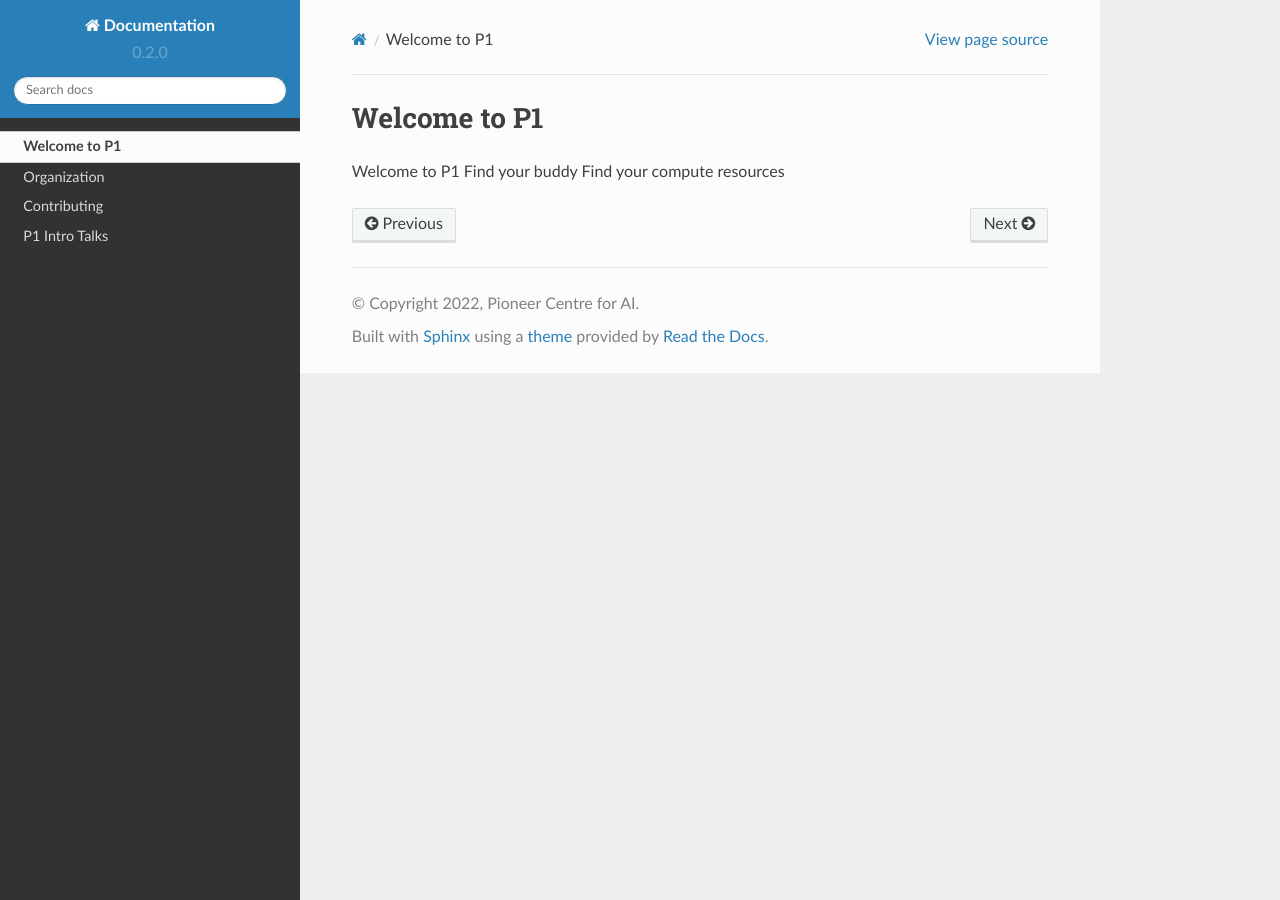
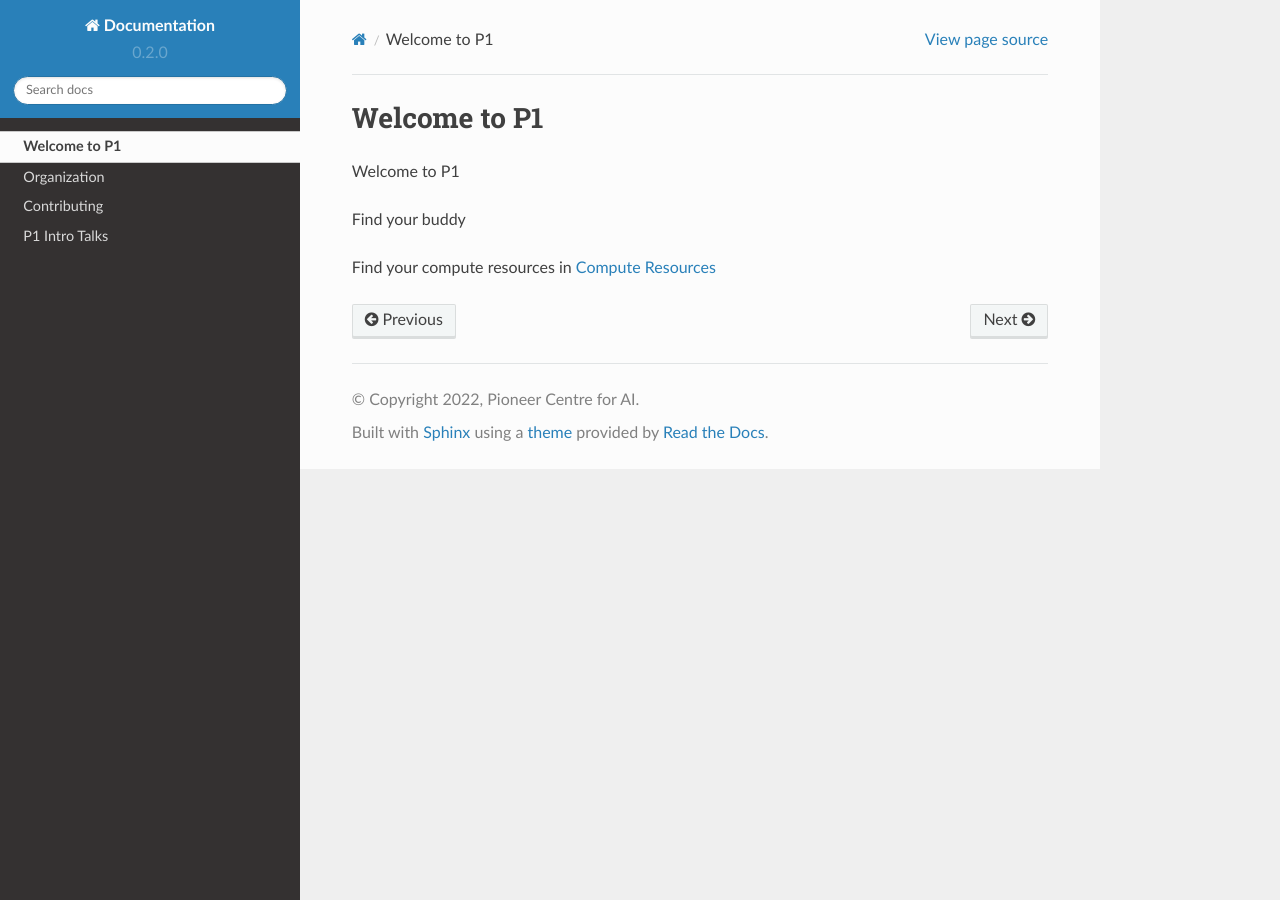
Before and after one commit to Pioneer-Centre-for-AI/p1-compute-documentation, a Sphinx documentation site: the page built from docs/source/welcome.rst, in a window 1280 px wide. Built offline with Sphinx 7.4.7 and the Read the Docs theme 2.0.0, drawn with Linux system fonts in a browser that asks for light colours.

```diff
--- a/docs/source/contributing.rst
+++ b/docs/source/contributing.rst
@@ -1,5 +1,5 @@
 Contributing
-============
+############
 Intro to setup and read the docs
 
 Intro to contributing through git
--- a/docs/source/index.rst
+++ b/docs/source/index.rst
@@ -1,5 +1,5 @@
 Welcome to the P1's private documentation!
-==========================================
+##########################################
 
 The **Pioneer Centre for Artificial Intelligence** (P1 for short) is a Danish cross-university research centre. This private documentation is for all affiliates to share and communicate. Access is controleed through the GitHub repo and organization. See the :doc:`contributing` page to learn how to contribute to the documentation.
 
--- a/docs/source/introtalks.rst
+++ b/docs/source/introtalks.rst
@@ -1,5 +1,5 @@
 P1 Intro Talks
-==============
+##############
 P1 Intro Talks is a series of talks focused on high-level explanations of more software engineering and computer science related topics tailored specifically for deep learners and data scientists. Questions and discussions are welcome. The talks will feature a mix of classic talks, live coding, use case studies and external visits.
 
 .. list-table:: Intro Talks
--- a/docs/source/organization.rst
+++ b/docs/source/organization.rst
@@ -1,5 +1,5 @@
 Organization
-============
+############
 
 .. list-table:: Organization
    :widths: 15 35 15 30
--- a/docs/source/welcome.rst
+++ b/docs/source/welcome.rst
@@ -1,5 +1,7 @@
 Welcome to P1
-=============
+#############
 Welcome to P1
+
 Find your buddy
-Find your compute resources
+
+Find your compute resources in :doc:`compute-resources`
```
Also changed, not shown: docs/source/compute-resources.rst (added, +20 -0 lines).
